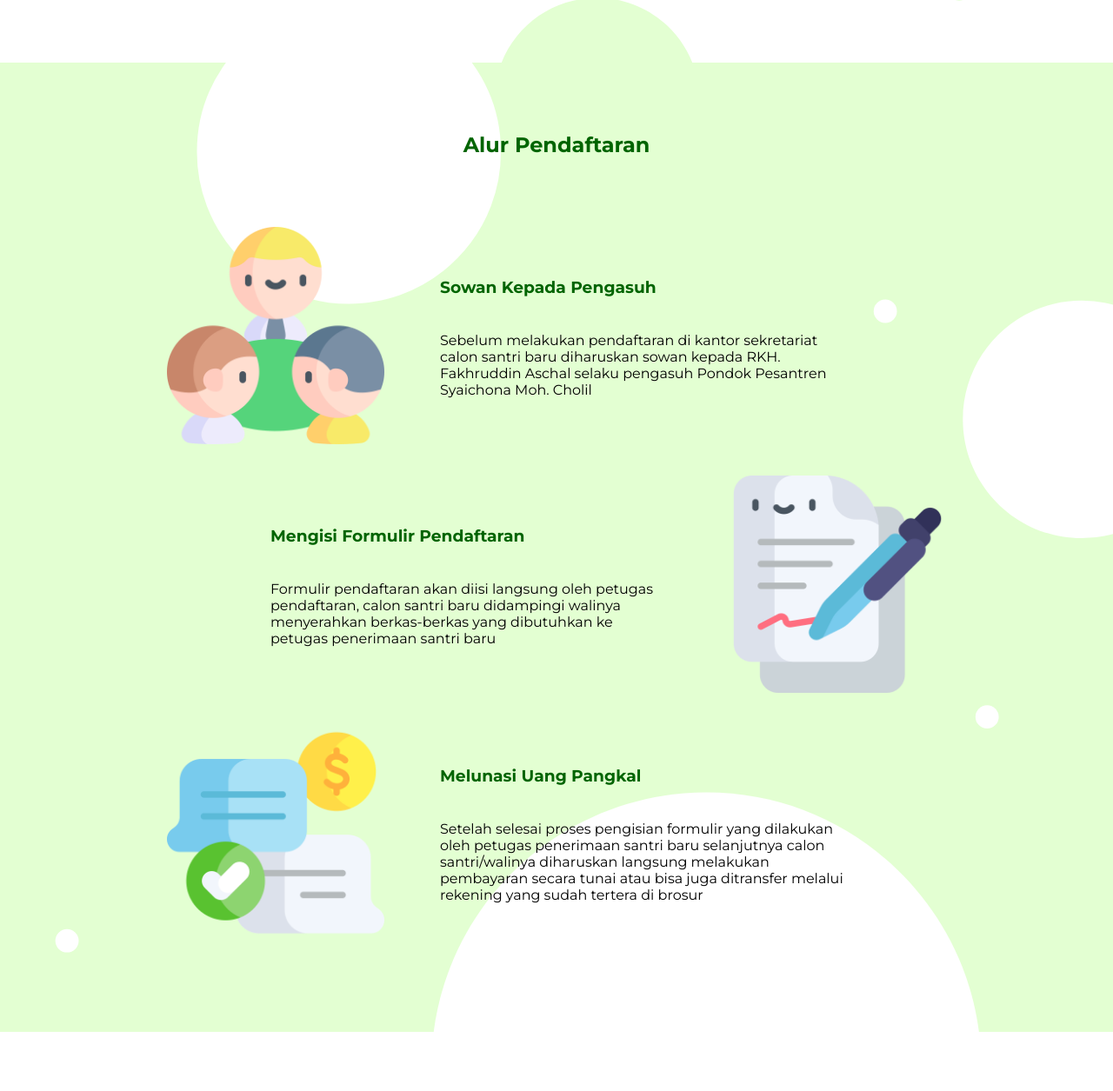
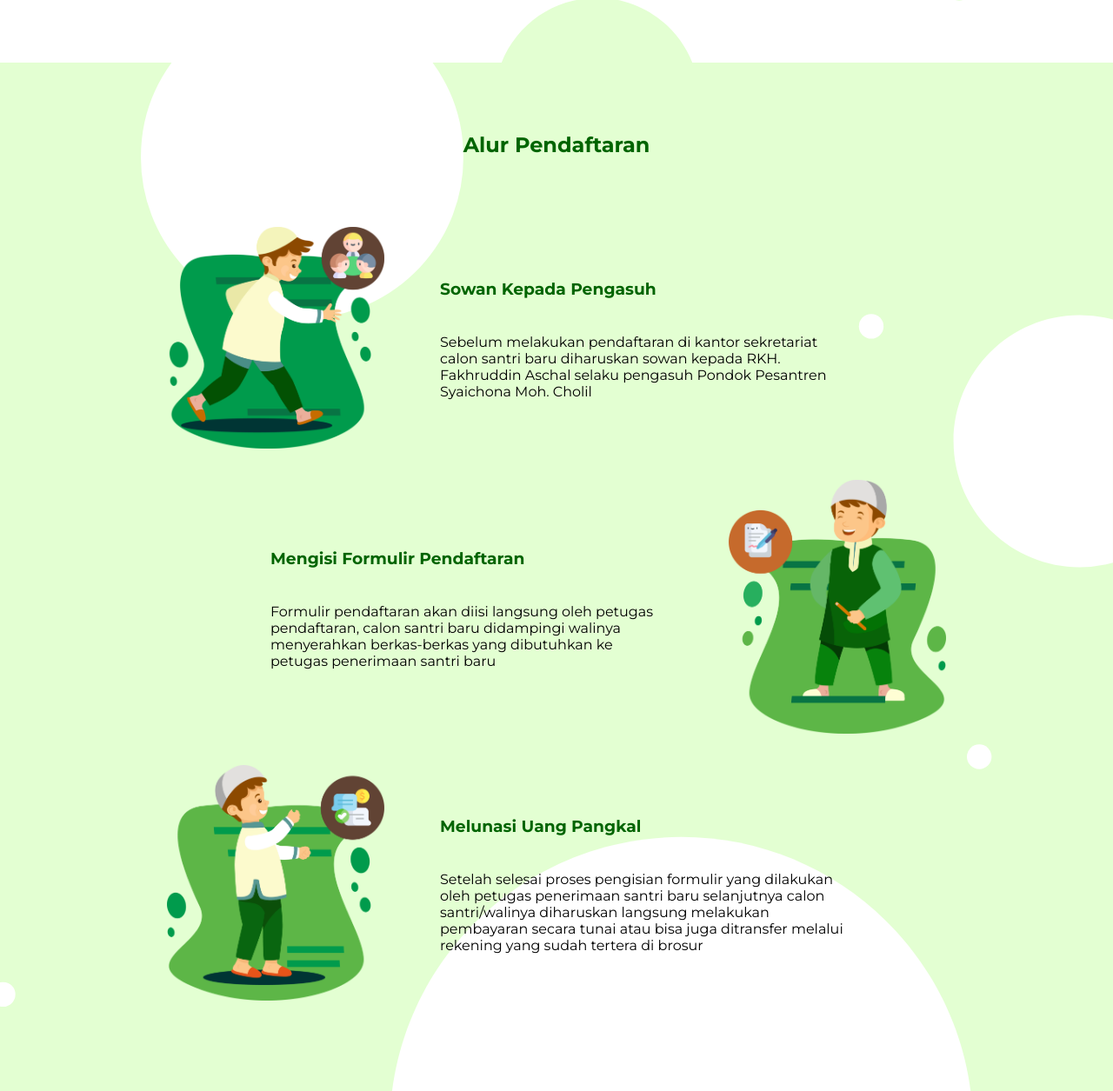
Before and after one commit to anamtafany/WebDasar, a plain HTML site: page index.html in a window 1280 px wide. Shown: the part 658-1913 px from the top of the page at 87% size. Drawn offline with Linux system fonts and the light colour scheme; a web font is replaced by a local one.

Commit message:
mengubah icon alur

```diff
--- a/index.html
+++ b/index.html
@@ -61,7 +61,7 @@
               <div class="alur">
                 <div class="alur1">
                   <div class="alur-kiri">
-                    <img src="img/icon/sowan.png" alt="logo sowan" />
+                    <img src="./img/sowan-caracter.png" alt="logo sowan" />
                   </div>
                   <div class="alur-tengah">
                     <h3 class="title-alur">Sowan Kepada Pengasuh</h3>
@@ -86,12 +86,15 @@
                     </p>
                   </div>
                   <div class="alur-kanan2">
-                    <img src="img/icon/formulir.png" alt="logo formulir" />
+                    <img
+                      src="./img/formulir-caracter.png"
+                      alt="logo formulir"
+                    />
                   </div>
                 </div>
                 <div class="alur3">
                   <div class="alur-kiri">
-                    <img src="img/icon/uang.png" alt="logo sowan" />
+                    <img src="./img/bayar-caracter.png" alt="logo sowan" />
                   </div>
                   <div class="alur-tengah">
                     <h3 class="title-alur">Melunasi Uang Pangkal</h3>
@@ -183,7 +186,7 @@
           </div>
           <div class="box-admin">
             <div class="img-admin">
-              <img src="/img/me.jpg" alt="admin" />
+              <img src="./img/me.jpg" alt="admin" />
             </div>
             <div class="nama">
               <p><span class="nama-1">Nama:</span></p>
--- a/style.css
+++ b/style.css
@@ -460,7 +460,7 @@ transition: 1s;
   /* AWAL FOOTER */
 
   footer {
-    background-color: rgb(168, 244, 167);
+    background-color: rgb(236, 248, 236);
   }
 .copyright {
   text-align: center;
```
Also changed, not shown: img/ai/1.png (added), img/ai/2.png (added), img/ai/3.png (added), img/ai/flat-hari-raya-aidilfitri-background (1)/6954201.jpg (added), img/ai/flat-hari-raya-aidilfitri-background (1)/Fonts.txt (added), img/ai/flat-hari-raya-aidilfitri-background/6954225.jpg (added), img/ai/flat-hari-raya-aidilfitri-background/Fonts.txt (added), img/bayar-caracter.png (added), img/formulir-caracter.png (added), img/sowan-caracter.png (added), 8 other files.
